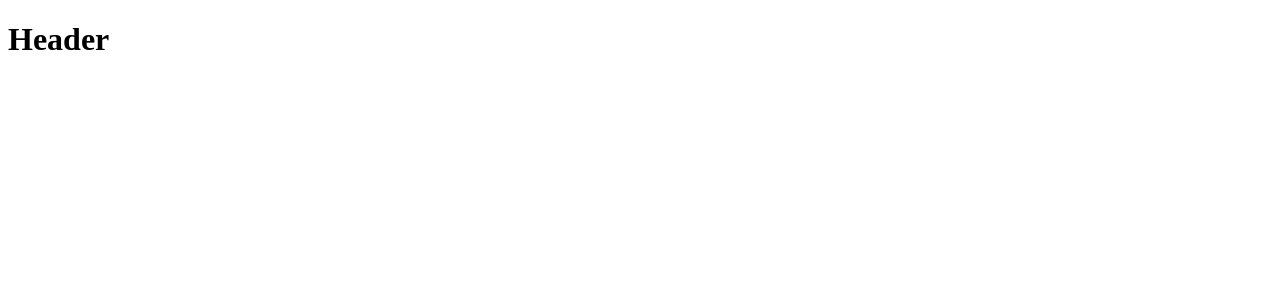
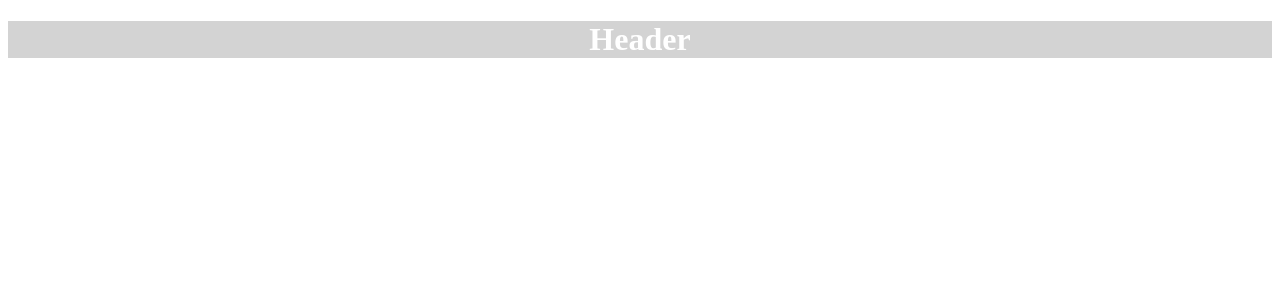
Before and after one commit to tajammul1996/react-news-app, a React (Create React App) app: page / in a window 1280 px wide. Shown: the top 300 px of the page. Built offline with nearby package versions, Linux system fonts and the light colour scheme.

Commit message:
added color to header

```diff
--- a/src/components/Header.js
+++ b/src/components/Header.js
@@ -2,8 +2,8 @@ import React from "react";
 
 const Header = () => {
   return (
-    <div>
-      <h1>Header</h1>
+    <div style={{ backgroundColor: "#D3D3D3", textAlign: "center" }}>
+      <h1 style={{ color: "#fff" }}>Header</h1>
     </div>
   );
 };
```
